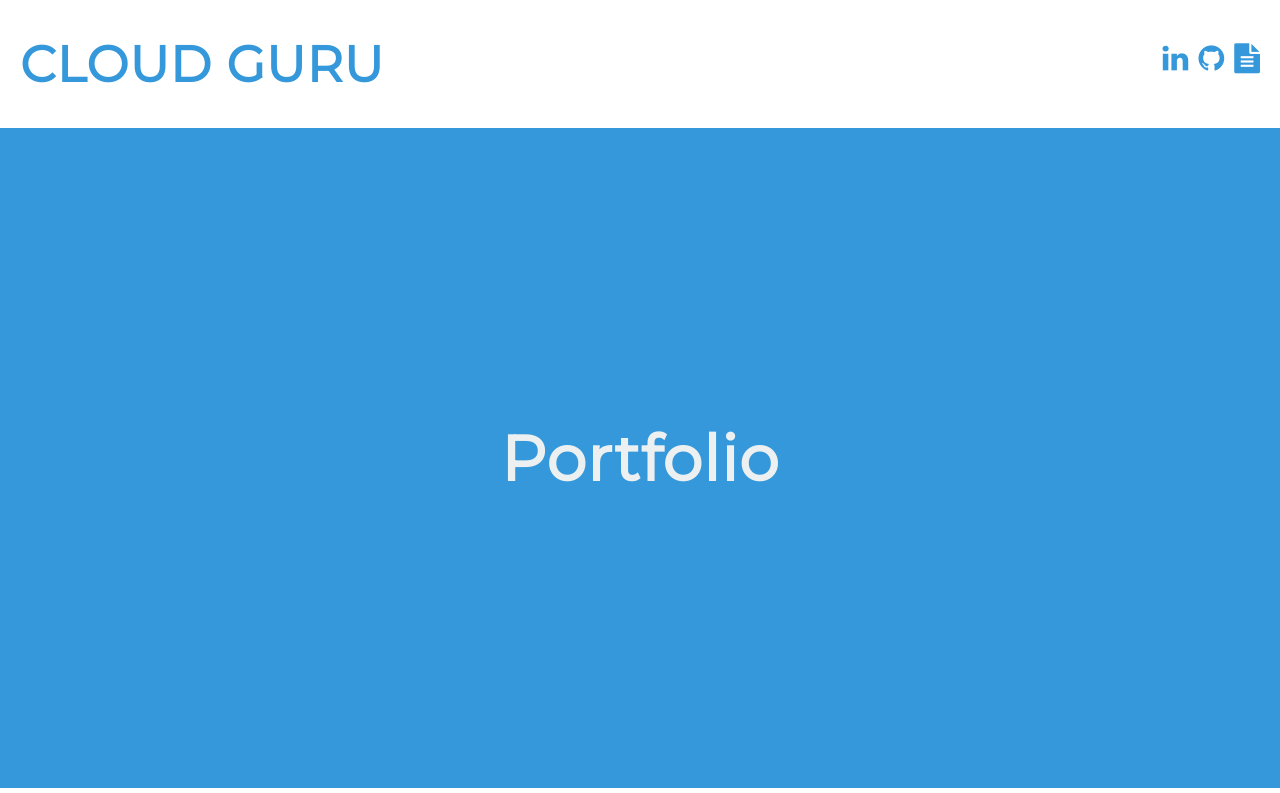
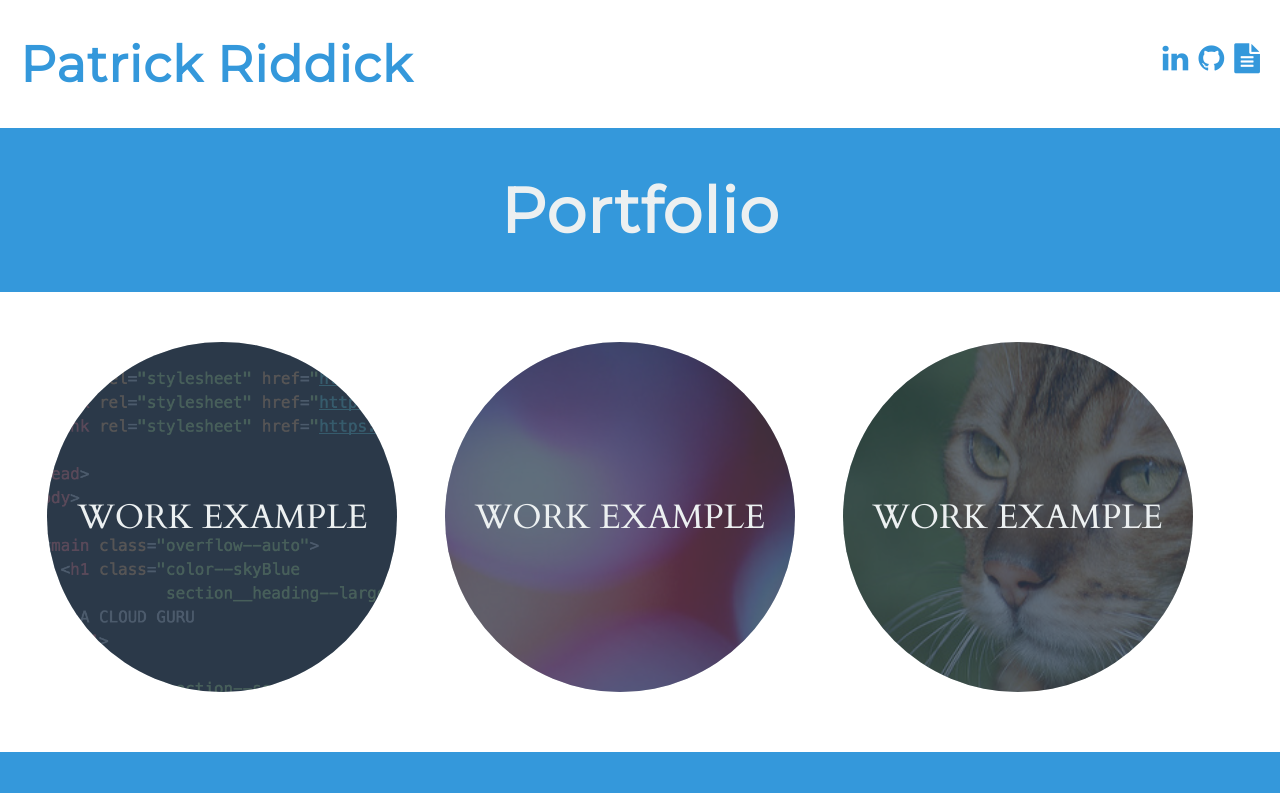
Before and after one commit to PERiddick/my-portfolio, a plain HTML site: page index.html in a window 1280 px wide. Shown: the top 793 px of the page. Drawn offline with Linux system fonts and the light colour scheme.

Commit message:
Decrease size of blue background

```diff
--- a/index.html
+++ b/index.html
@@ -14,8 +14,7 @@
   <body>
     <main class="overflow--auto">
       <h1 class="color--skyBlue section__heading--largest">
-        <!--Your name goes here -->
-        CLOUD GURU
+        Patrick Riddick
       </h1>
 
       <ul class="section--social">
--- a/styles/main.css
+++ b/styles/main.css
@@ -83,7 +83,7 @@ h1, h2, h3, h4, h5, h6 {
 
 .section {
   font-size: 4.2rem;
-  min-height: 70vh;
+  min-height: 8vh;
   position: relative;
   padding-top: 5rem;
   padding-bottom: 5rem;
```
